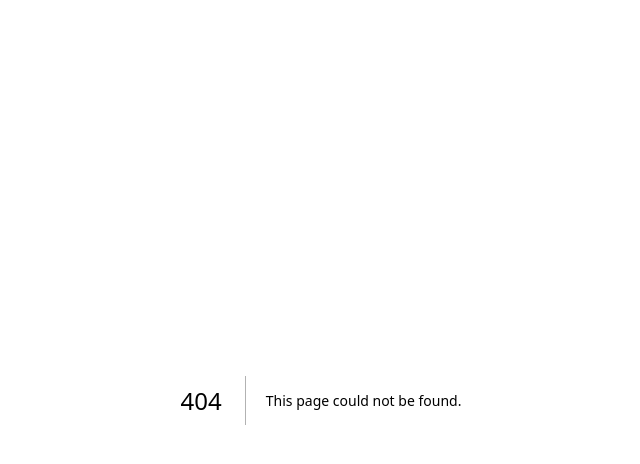
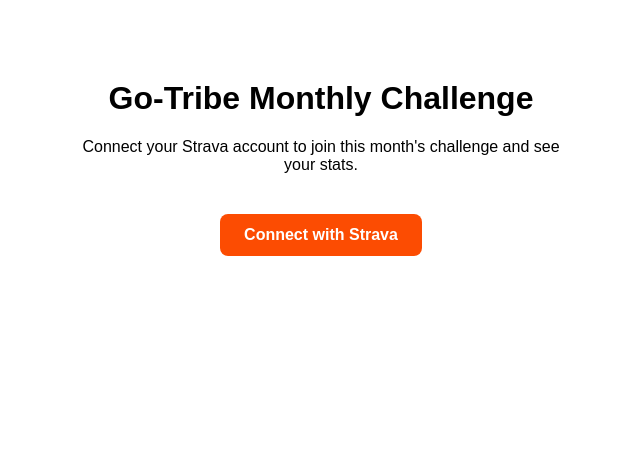
Before and after one commit to meowtaintrailclub-png/meowtaintrailclub, a Next.js app: page / in a window 1280 px wide. Before the commit this address had no page. Shown: the top 464 px of the page, without its empty margins (319-959 px from the left). Built offline with nearby package versions, Linux system fonts and the light colour scheme.

Commit message:
Create page.js

```diff
--- /dev/null
+++ b/app/page.js
@@ -0,0 +1,11 @@
+export default function Home() {
+  return (
+    <main style={{ maxWidth: 480, margin: "80px auto", textAlign: "center", fontFamily: "sans-serif" }}>
+      <h1>Go-Tribe Monthly Challenge</h1>
+      <p>Connect your Strava account to join this month's challenge and see your stats.</p>
+      <a href="/api/auth/strava" style={{ display: "inline-block", marginTop: 24, padding: "12px 24px", background: "#fc4c02", color: "white", borderRadius: 8, textDecoration: "none", fontWeight: 600 }}>
+        Connect with Strava
+      </a>
+    </main>
+  );
+}
```
